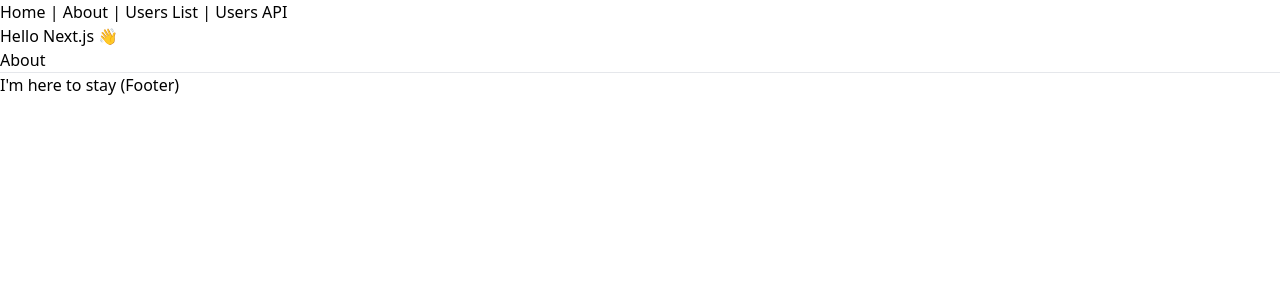
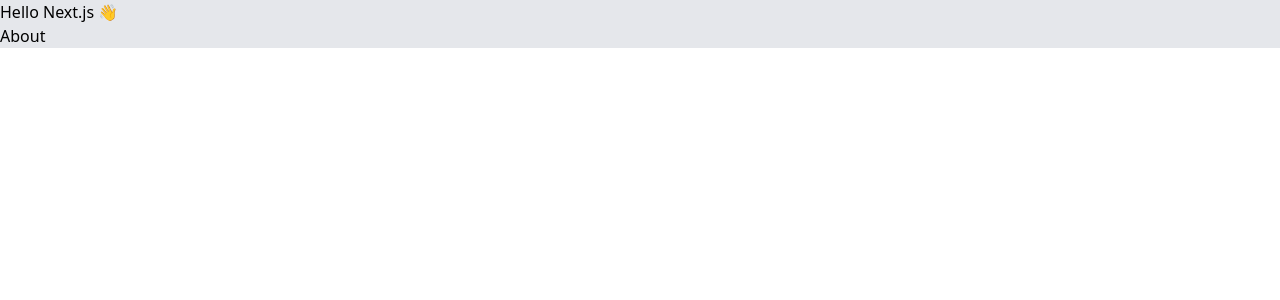
Before and after one commit to Dakota-Schramm/GameDeals, a Next.js app: page / in a window 1280 px wide. Shown: the top 300 px of the page. Built offline with nearby package versions, Linux system fonts and the light colour scheme.

Commit message:
Moved header and footer to root client components, removed from root layout.

```diff
--- a/app/layout.tsx
+++ b/app/layout.tsx
@@ -1,7 +1,7 @@
 import React from 'react'
 
-import Header from '../components/Header';
-import Footer from '../components/Footer';
+import Header from './header';
+import Footer from './footer';
 
 import './globals.css';
 
@@ -14,13 +14,11 @@ export default function RootLayout({ children }: {
   children: React.ReactNode;
 }) {
   return (
-    <html>
-      <body>
-        <Header />
-        <main>
+    <html className='box-border p-0 m-0'>
+      <body className='box-border p-0 m-0'>
+        <main className='bg-gray-200 dark:bg-slate-900'>
           {children}
         </main>
-        <Footer />
       </body>
     </html>
   );
```
Also changed, not shown: app/footer.tsx (renamed from components/Footer.tsx), app/header.tsx (renamed from components/Header.tsx).
